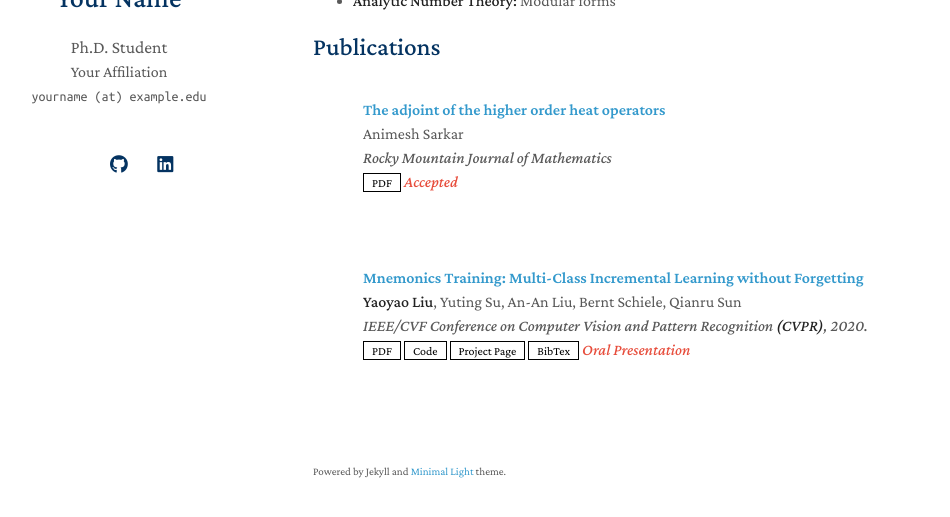
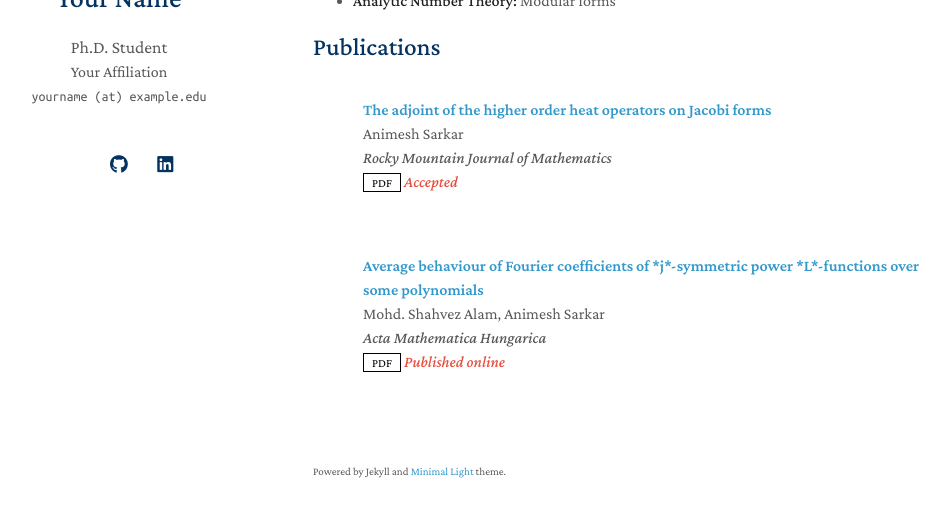
Before and after one commit to 4nimesh/4nimesh.github.io, a Jekyll site: the page built from index.md, in a window 1280 px wide, cut to the strip 206-723 px from the top of the page. Shown: the whole strip, without its empty margins (157-1107 px from the left). Built offline with Jekyll 4.4.1, drawn with Linux system fonts in a browser that asks for light colours; a style sheet for code colours, icons or effects is not loaded; our own code applies the rules of GitHub Pages for plain Markdown files.

Commit message:
Update publications.yml

```diff
--- a/_data/publications.yml
+++ b/_data/publications.yml
@@ -1,6 +1,6 @@
 main:
 
-  - title: "The adjoint of the higher order heat operators"
+  - title: "The adjoint of the higher order heat operators on Jacobi forms"
     authors: Animesh Sarkar
     # conference_short:
     conference: Rocky Mountain Journal of Mathematics
@@ -10,13 +10,13 @@ main:
     # image: ./assets/img/teaser_example_2.png
     notes: Accepted
 
-  - title: "Mnemonics Training: Multi-Class Incremental Learning without Forgetting"
-    authors: <strong>Yaoyao Liu</strong>, Yuting Su, An-An Liu, Bernt Schiele, Qianru Sun
-    conference_short: CVPR
-    conference: IEEE/CVF Conference on Computer Vision and Pattern Recognition <strong>(CVPR)</strong>, 2020.
-    pdf: https://arxiv.org/pdf/2002.10211.pdf
-    code: https://github.com/yaoyao-liu/class-incremental-learning/tree/main/mnemonics-training
-    page: https://class-il.mpi-inf.mpg.de/mnemonics/
-    bibtex: https://class-il.mpi-inf.mpg.de/mnemonics/
-    notes: Oral Presentation
+  - title: Average behaviour of Fourier coefficients of *j*-symmetric power *L*-functions over some polynomials
+    authors: Mohd. Shahvez Alam, Animesh Sarkar
+    # conference_short: CVPR
+    conference: Acta Mathematica Hungarica
+    pdf: https://doi.org/10.1007/s10474-024-01467-2
+    # code: https://github.com/yaoyao-liu/class-incremental-learning/tree/main/mnemonics-training
+    # page: https://class-il.mpi-inf.mpg.de/mnemonics/
+    ris: https://citation-needed.springer.com/v2/references/10.1007/s10474-024-01467-2?format=refman&flavour=citation
+    notes: Published online
     # image: ./assets/img/teaser_example.png
```
